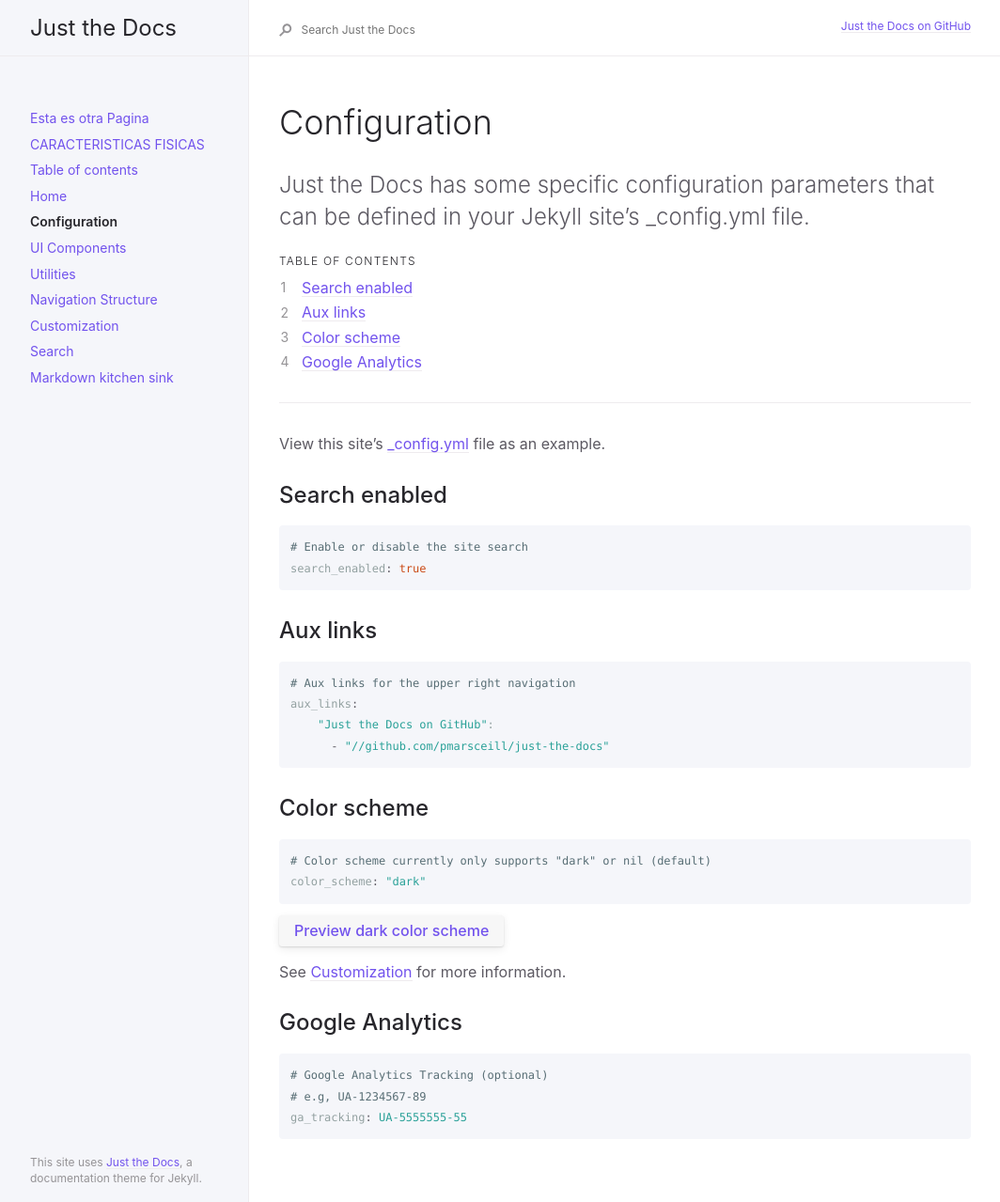
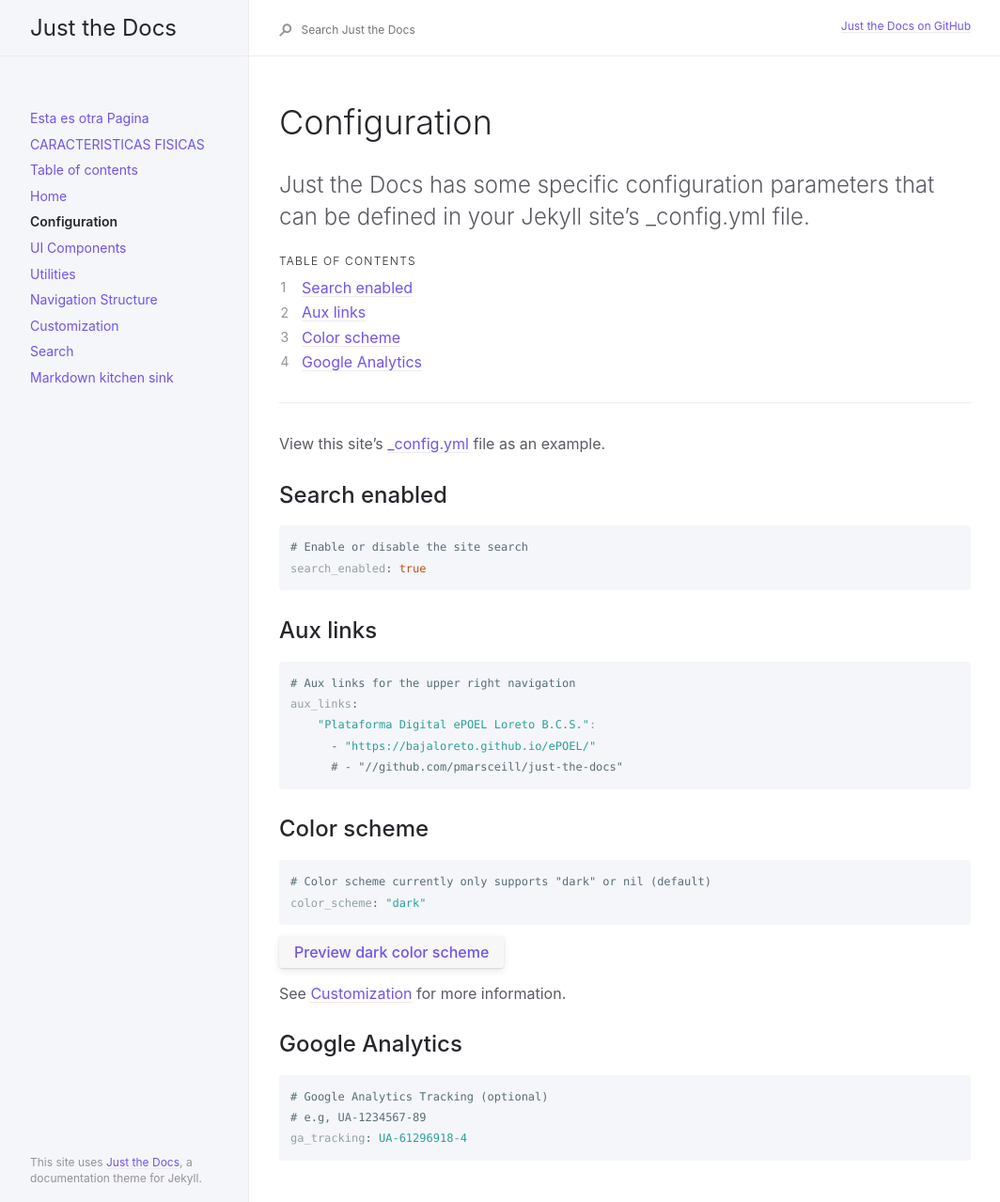
Before and after one commit to garrios/POEL-Loreto, a Jekyll site: the page built from docs/configuration.md, in a window 1280 px wide. Shown: the whole page at 94% size, without its empty margins (91-1155 px from the left). Built offline with Jekyll 4.4.1, drawn with Linux system fonts in a browser that asks for light colours.

Commit message:
actulizacion enlaces y GA
colacacion codigo Google Analytics y actualizacion de otros enlaces

````diff
--- a/docs/configuration.md
+++ b/docs/configuration.md
@@ -34,8 +34,9 @@ search_enabled: true
 ```yaml
 # Aux links for the upper right navigation
 aux_links:
-    "Just the Docs on GitHub":
-      - "//github.com/pmarsceill/just-the-docs"
+    "Plataforma Digital ePOEL Loreto B.C.S.":
+      - "https://bajaloreto.github.io/ePOEL/"
+      # - "//github.com/pmarsceill/just-the-docs"
 ```
 
 ## Color scheme
@@ -68,5 +69,5 @@ See [Customization]({{ site.baseurl }}{% link docs/customization.md %}) for more
 ```yaml
 # Google Analytics Tracking (optional)
 # e.g, UA-1234567-89
-ga_tracking: UA-5555555-55
+ga_tracking: UA-61296918-4
 ```
````
